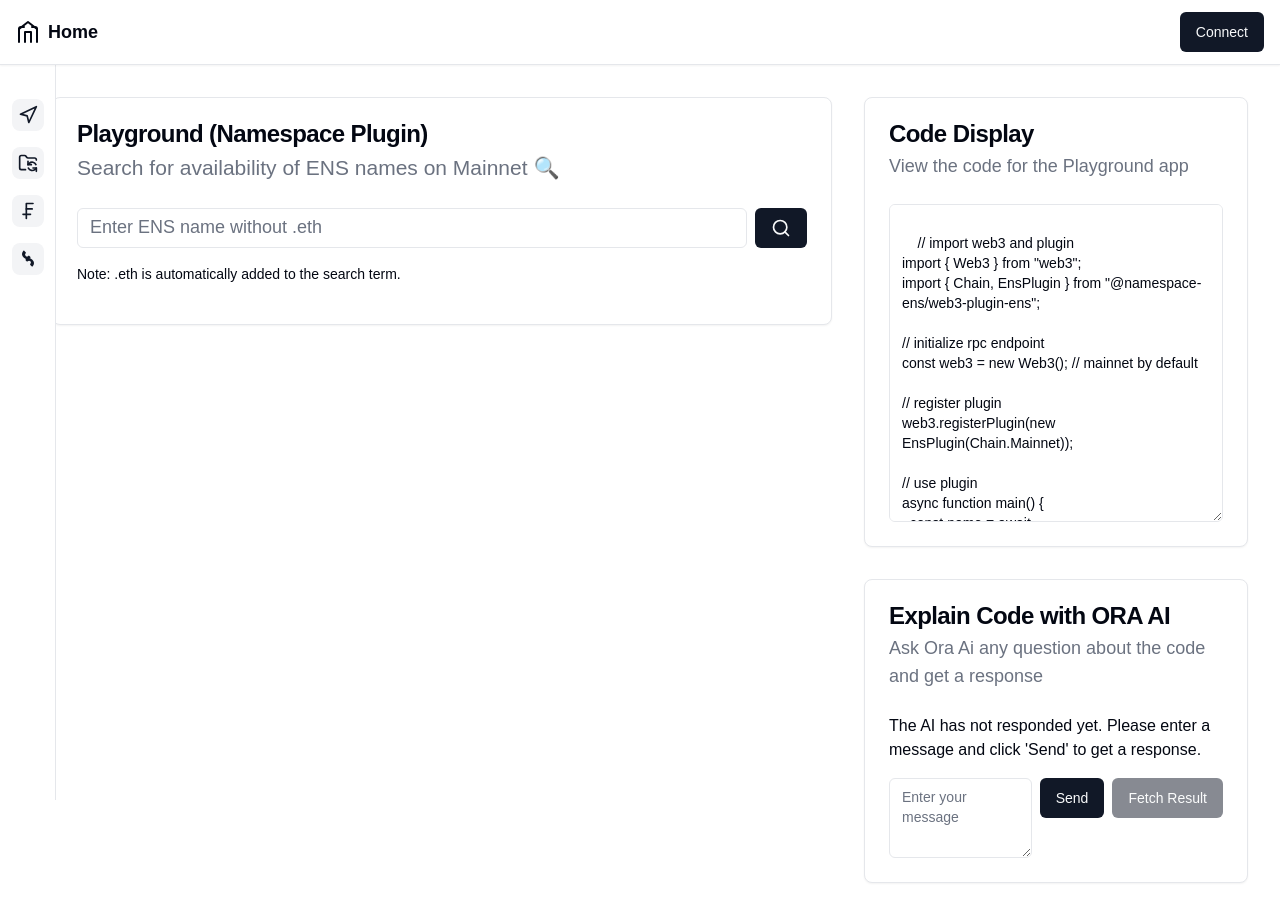
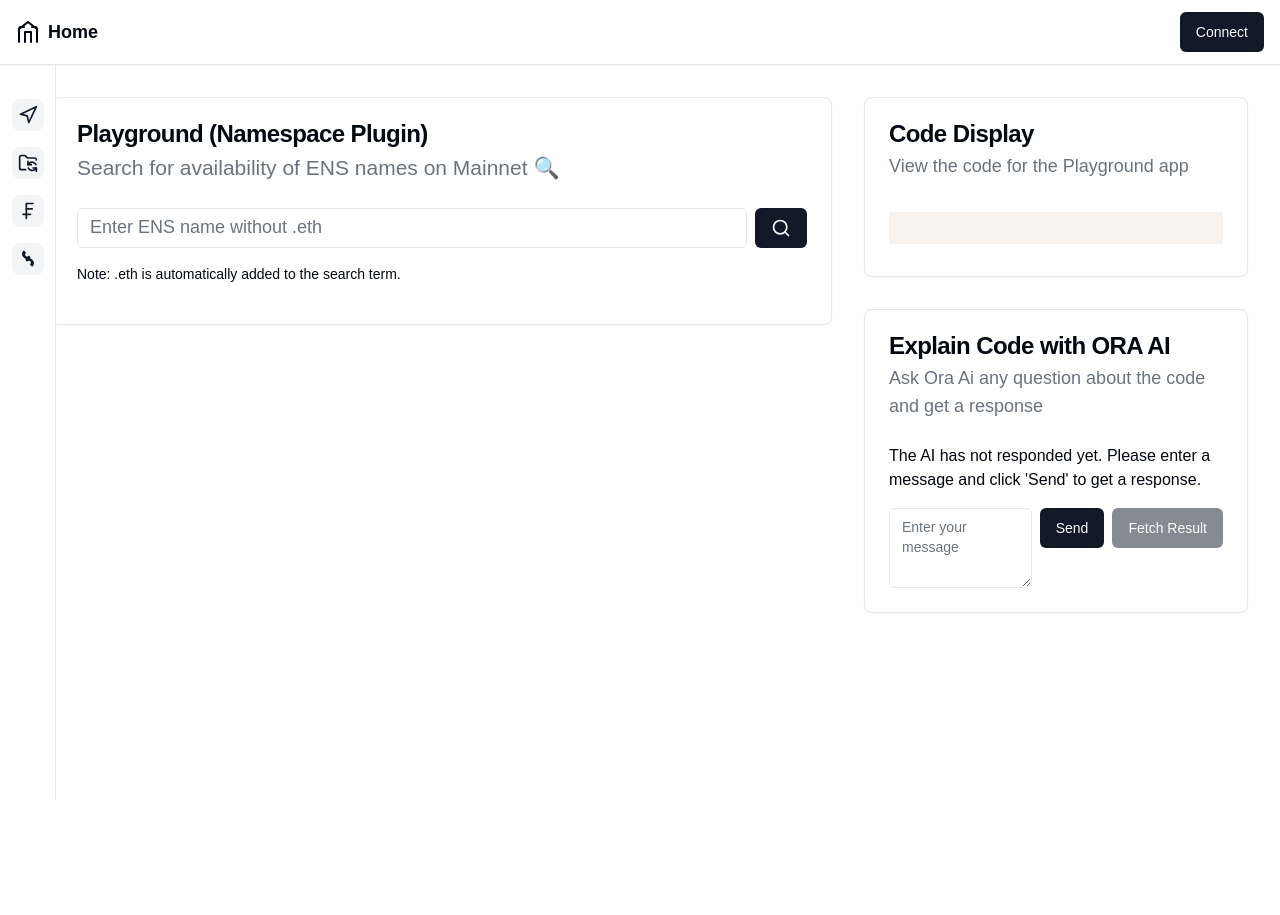
Before and after one commit to eli-bigman/learnweb3, a Next.js app: page /namespace in a window 1280 px wide. After the commit the page ends 865 px from the top, so only its background shows below. Built offline with nearby package versions, Linux system fonts and the light colour scheme; a web font is replaced by a local one; what @namespace-ens/web3-plugin-ens, @ora-io/web3-plugin-ora, web3 would draw is missing.

Commit message:
update the ui with prism

```diff
--- a/src/components/component/CodeDisplay.jsx
+++ b/src/components/component/CodeDisplay.jsx
@@ -1,8 +1,10 @@
+"use client"
 import React from "react";
 import { Card, CardHeader, CardTitle, CardDescription, CardContent } from "@/components/ui/card";
 import { Textarea } from "@/components/ui/textarea";
+import Codeblock  from "@/components/component/CodeBlock";
 
-export default function CodeDisplay({ codeResponse }) {
+export default function CodeDisplay({ code }) {
   return (
     <section className="col-span-1 lg:col-span-1">
       <Card>
@@ -11,11 +13,13 @@ export default function CodeDisplay({ codeResponse }) {
           <CardDescription>View the code for the Playground app</CardDescription>
         </CardHeader>
         <CardContent>
-          <Textarea
+          {/* <Textarea
             readOnly
             rows={15}
-            value={codeResponse}
-          />
+            value={code}
+          /> */}
+
+          <Codeblock code={code} />
         </CardContent>
       </Card>
     </section>
```
